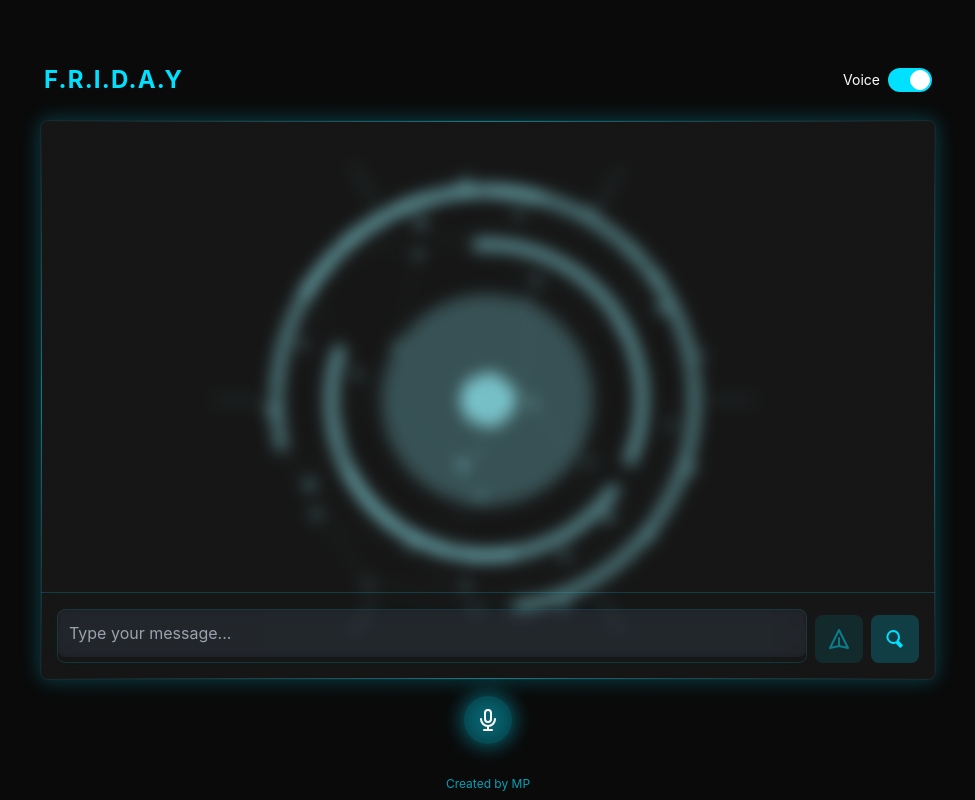
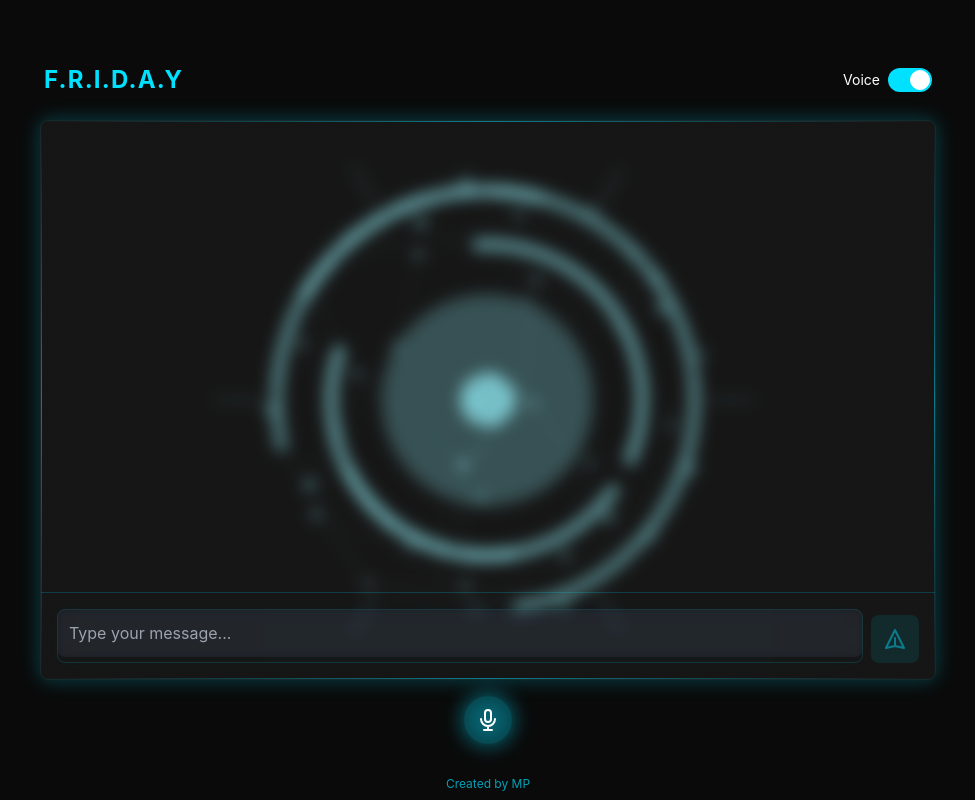
Before and after one commit to michaelpreciado/F.R.I.D.A.Y, a React (Vite) app in the folder hud-ui/: page / in a window 1280 px wide. Shown: the whole page, without its empty margins (152-1127 px from the left). Built offline with nearby package versions, Linux system fonts and the light colour scheme.

Commit message:
Add automatic web search and holographic title effect, remove manual search button

```diff
--- a/hud-ui/src/components/ChatPanel.tsx
+++ b/hud-ui/src/components/ChatPanel.tsx
@@ -1,7 +1,7 @@
 import { useState, useEffect, useRef } from 'react';
 import { useStore } from '../store';
 import { motion, AnimatePresence } from 'framer-motion';
-import { streamAIResponse, webSearch } from '../services/api';
+import { streamAIResponse } from '../services/api';
 
 interface ChatPanelProps {
   ttsEnabled: boolean;
@@ -175,26 +175,6 @@ export default function ChatPanel({ ttsEnabled }: ChatPanelProps) {
 
   // Removed renderAnimatedMessage since we're not using animation
 
-  // Handle web search queries
-  const handleWebSearch = async () => {
-    const q = prompt('Enter search query:');
-    if (!q?.trim()) return;
-    addMessage('user', q);
-    setIsProcessing(true);
-    try {
-      const results = await webSearch(q);
-      const content = results.length
-        ? `Search results for "${q}":\n\n` + results.map((r, i) => `${i+1}. ${r.title}\n${r.snippet}\n${r.link}`).join('\n\n')
-        : `No results found for "${q}".`;
-      addMessage('assistant', content);
-    } catch (err) {
-      console.error('Search error:', err);
-      addMessage('assistant', `⚠️ Search failed: ${err instanceof Error ? err.message : err}`);
-    } finally {
-      setIsProcessing(false);
-    }
-  };
-
   // Handle pressing Enter to send message
   const handleKeyDown = (e: React.KeyboardEvent) => {
     if (e.key === 'Enter' && !e.shiftKey) {
@@ -204,7 +184,7 @@ export default function ChatPanel({ ttsEnabled }: ChatPanelProps) {
   };
 
   return (
-    <div className="glass-panel h-full md:h-[70vh] w-full flex flex-col backdrop-blur-md bg-neural-gray/10 border border-neon-blue/20 rounded-lg overflow-hidden shadow-lg relative">
+    <div className="glass-panel h-[60vh] md:h-[70vh] w-full flex flex-col backdrop-blur-md bg-neural-gray/10 border border-neon-blue/20 rounded-lg overflow-hidden shadow-lg relative">
       {/* Decorative glowing border */}
       <div className="absolute inset-0 pointer-events-none">
         <div className="absolute inset-x-0 top-0 h-[1px] bg-gradient-to-r from-transparent via-neon-blue/50 to-transparent"></div>
@@ -308,19 +288,6 @@ export default function ChatPanel({ ttsEnabled }: ChatPanelProps) {
               <path strokeLinecap="round" strokeLinejoin="round" strokeWidth={2} d="M12 19l9 2-9-18-9 18 9-2zm0 0v-8" />
             </svg>
           </motion.button>
-          <motion.button
-            className="bg-neon-blue/20 hover:bg-neon-blue/40 text-neon-blue rounded-lg p-2 md:p-3 transition-all duration-300 disabled:opacity-50 relative group"
-            onClick={handleWebSearch}
-            disabled={isProcessing}
-            whileTap={{ scale: 0.95 }}
-            whileHover={{ scale: 1.05 }}
-            aria-label="Search web"
-          >
-            <div className="absolute inset-0 bg-neon-blue/20 rounded-lg blur-md opacity-0 group-hover:opacity-100 transition-opacity duration-300"></div>
-            <svg xmlns="http://www.w3.org/2000/svg" className="h-5 w-5 md:h-6 md:w-6 relative z-10" fill="none" viewBox="0 0 24 24" stroke="currentColor">
-              <path strokeLinecap="round" strokeLinejoin="round" strokeWidth={2} d="M10 4a6 6 0 014.472 9.947l4.387 4.386-1.414 1.415-4.386-4.387A6 6 0 1110 4z" />
-            </svg>
-          </motion.button>
         </motion.div>
       </div>
     </div>
--- a/hud-ui/src/index.css
+++ b/hud-ui/src/index.css
@@ -45,6 +45,22 @@ body {
   }
 }
 
+/* Holographic 3D title effect */
+.holo-title {
+  background: linear-gradient(45deg, var(--neon-blue), #ff00ff, var(--neon-blue));
+  background-size: 200% 200%;
+  -webkit-background-clip: text;
+  -webkit-text-fill-color: transparent;
+  animation: holo-gradient 3s ease infinite;
+  text-shadow: 0 2px 2px rgba(0,0,0,0.3), 0 0 10px rgba(0,224,255,0.7), 0 0 20px rgba(255,0,255,0.5);
+}
+
+@keyframes holo-gradient {
+  0% { background-position: 0% 50%; }
+  50% { background-position: 100% 50%; }
+  100% { background-position: 0% 50%; }
+}
+
 /* Glassmorphism */
 .glass-panel {
   @apply backdrop-blur bg-white/5 border border-cyan-400/10 shadow-neon rounded-lg;
--- a/hud-ui/vite.config.ts
+++ b/hud-ui/vite.config.ts
@@ -9,8 +9,8 @@ export default defineConfig(({ mode }) => {
   const env = loadEnv(mode, process.cwd(), '');
 
   return {
-    // Base path for GitHub Pages - should match your repository name
-    base: '/F.R.I.D.A.Y/',
+    // Use repo base only in production; root in development
+    base: mode === 'production' ? '/F.R.I.D.A.Y/' : '/',
 
     plugins: [react()],
     resolve: {
```
Also changed, not shown: 1 other file (tests, documents, lock files or other folders).
